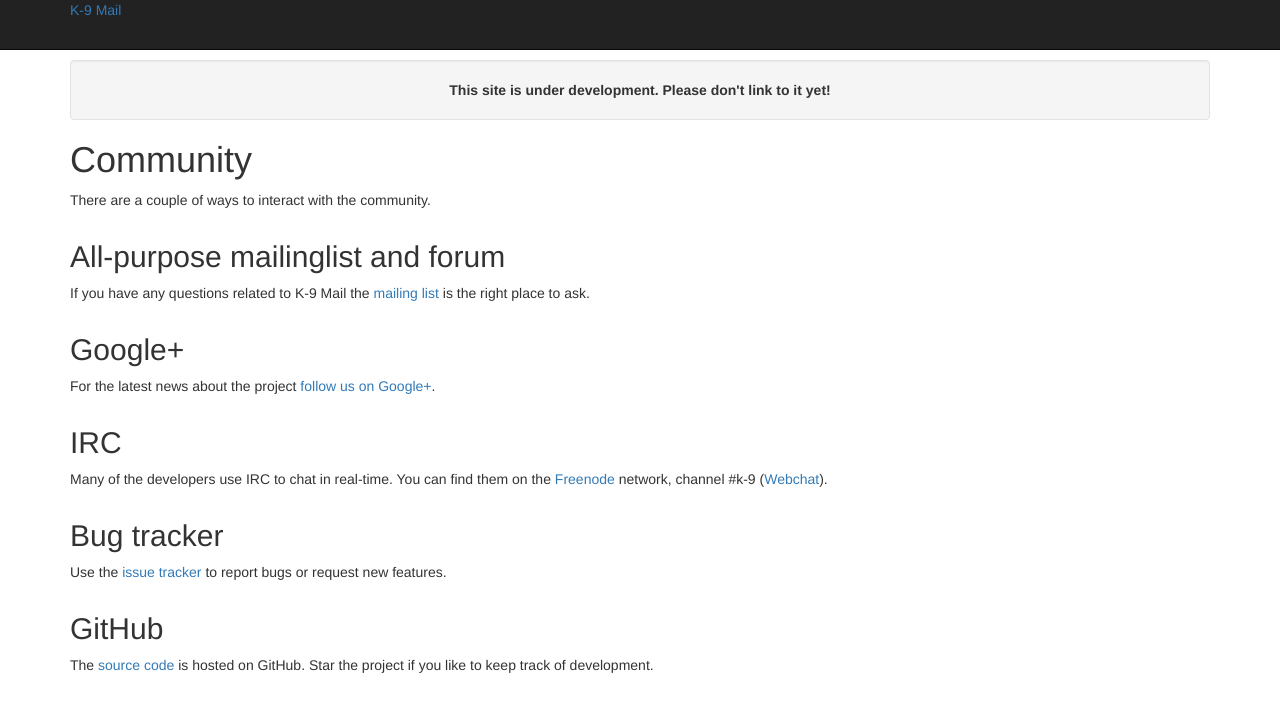
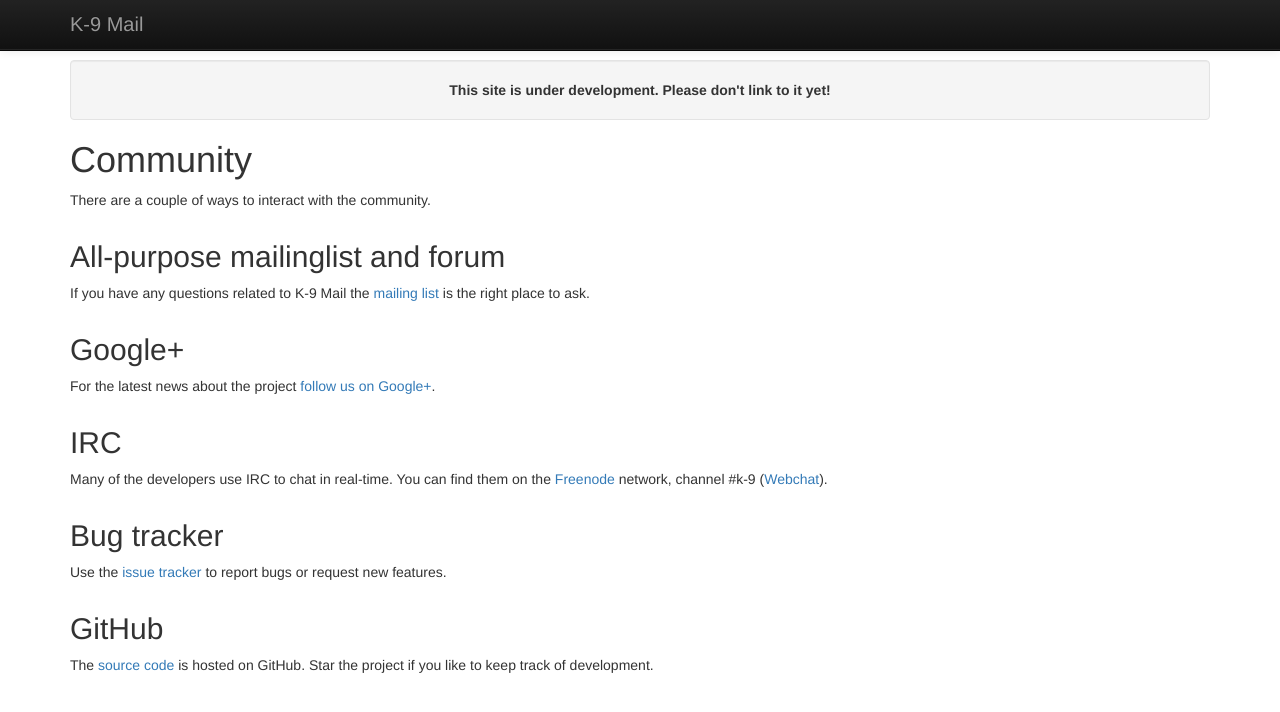
Before and after one commit to k9mail/k9mail.app, a Jekyll site: the page built from community.md, in a window 1280 px wide. Shown: the top 712 px of the page. Built offline with Jekyll 4.4.1, drawn with Linux system fonts in a browser that asks for light colours; nearby versions of some CDN libraries.

Commit message:
Update header.html

```diff
--- a/_includes/header.html
+++ b/_includes/header.html
@@ -8,6 +8,8 @@
     <meta name="description" content="">
     <meta name="author" content="">
     <!-- Le styles -->
+    <link href="{{site.url}}/assets/css/bootstrap.css" rel="stylesheet">
+    <link href="{{site.url}}/assets/css/bootstrap-responsive.css" rel="stylesheet">
     <link rel="stylesheet"
     	href="https://maxcdn.bootstrapcdn.com/bootstrap/3.3.6/css/bootstrap.min.css"
 	integrity="sha384-1q8mTJOASx8j1Au+a5WDVnPi2lkFfwwEAa8hDDdjZlpLegxhjVME1fgjWPGmkzs7"
```
